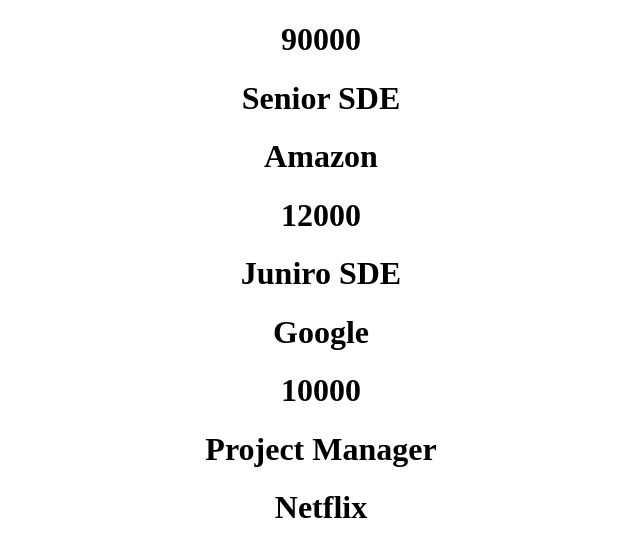
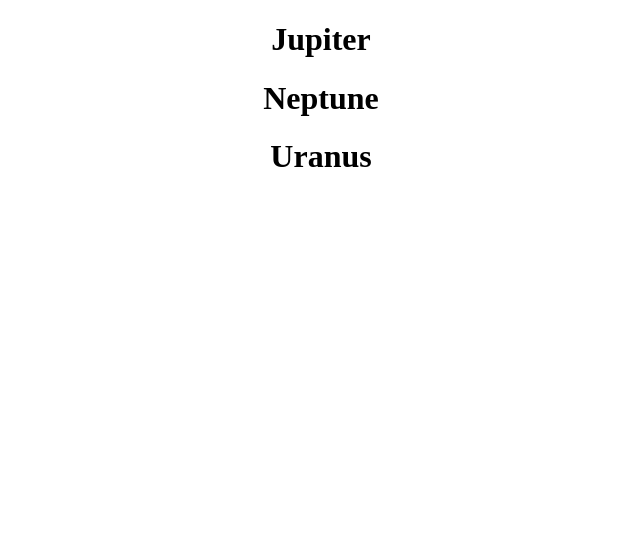
Before and after one commit to paulabeatrizz/react, a React (Create React App) app in the folder app-test/: page / in a window 1280 px wide. Shown: the top 556 px of the page, without its empty margins (319-959 px from the left). Built offline with nearby package versions, Linux system fonts and the light colour scheme.

Commit message:
working with arrays

```diff
--- a/app-test/src/App.js
+++ b/app-test/src/App.js
@@ -1,23 +1,25 @@
- import './App.css';
+import './App.css';
 
 function App() {
+
+  const planets = [
+    { name: "Mars", isGasPlanet: false},
+    { name: "Earth", isGasPlanet: false},
+    { name: "Jupiter", isGasPlanet: true},
+    { name: "Venus", isGasPlanet: false},
+    { name: "Neptune", isGasPlanet: true},
+    { name: "Uranus", isGasPlanet: true},
+  ]
+
   return (
     <div className="App">
-      <Job salary={90000} positon="Senior SDE" company="Amazon" />
-      <Job salary={12000} positon="Juniro SDE" company="Google" />
-      <Job salary={10000} positon="Project Manager" company="Netflix" />
+    {planets.map((planet, key) =>
+    (planet.isGasPlanet) && <h1>{planet.name}</h1>
+  )}
     </div>
   );
 }
 
-const Job = (props) => {
-  return (
-    <div>
-      <h1>{props.salary}</h1>
-      <h1>{props.positon}</h1>
-      <h1>{props.company}</h1>
-    </div>
-  )
-}
+
 
 export default App;
```
